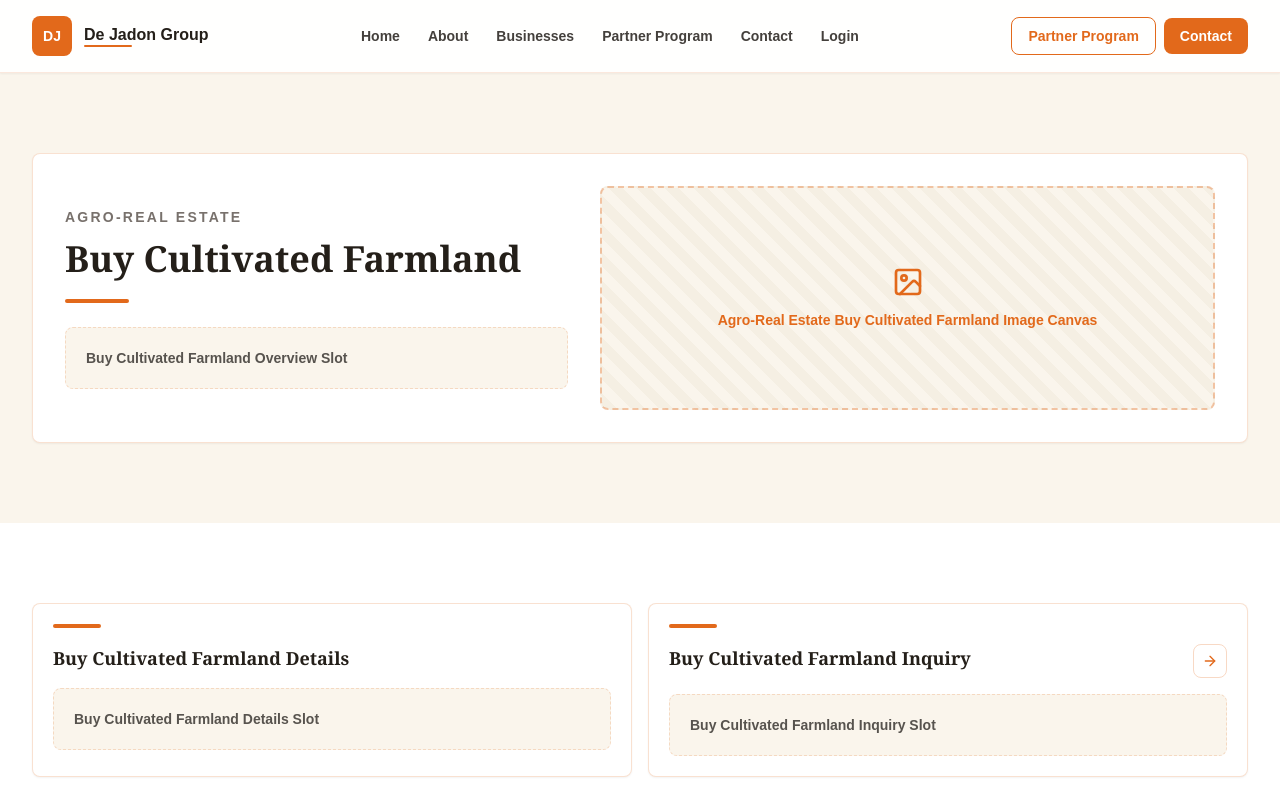
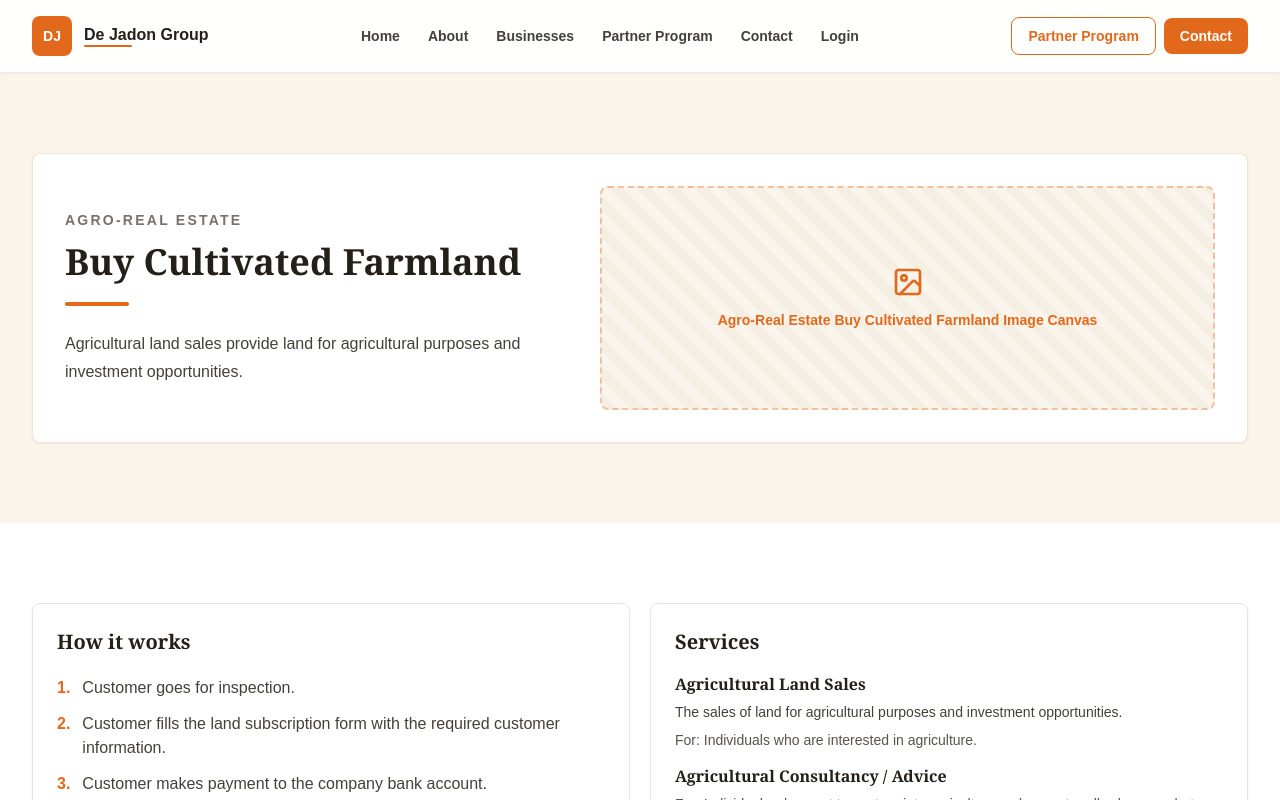
Before and after one commit to Emiloart/Dejadongroup, a Next.js app: page /businesses/agro-real-estate/buy-cultivated-farmland in a window 1280 px wide. Shown: the top 800 px of the page. Built offline with nearby package versions, Linux system fonts and the light colour scheme.

Commit message:
content: add supplied Agro-Real Estate services and FAQs

```diff
--- a/src/app/businesses/agro-real-estate/[section]/page.tsx
+++ b/src/app/businesses/agro-real-estate/[section]/page.tsx
@@ -1,17 +1,12 @@
 import { notFound } from "next/navigation";
-import { ContentSlot } from "@/components/content-slot";
 import { ImageCanvas } from "@/components/image-canvas";
 import { InfoCard } from "@/components/info-card";
 import { PageHero } from "@/components/page-hero";
 import { PageSection } from "@/components/page-section";
 import { SiteLayout } from "@/components/site-layout";
-import { getSectionByPath } from "@/lib/site-data";
+import { agroRealEstateBuyingProcess, agroRealEstateFaqs, agroRealEstateServices, getSectionByPath } from "@/lib/site-data";
 
-type AgroRealEstateSectionPageProps = {
-  params: {
-    section: string;
-  };
-};
+type AgroRealEstateSectionPageProps = { params: { section: string } };
 
 export function generateStaticParams() {
   return [
@@ -24,14 +19,15 @@
 }
 
 export default function AgroRealEstateSectionPage({ params }: AgroRealEstateSectionPageProps) {
-  const path = `/businesses/agro-real-estate/${params.section}`;
+  const path = "/businesses/agro-real-estate/" + params.section;
   const match = getSectionByPath(path);
 
-  if (!match || match.business.slug !== "agro-real-estate") {
-    notFound();
-  }
+  if (!match || match.business.slug !== "agro-real-estate") notFound();
 
   const isGallery = path === "/businesses/agro-real-estate/gallery";
+  const isFaqs = path === "/businesses/agro-real-estate/faqs";
+  const isBuy = path === "/businesses/agro-real-estate/buy-cultivated-farmland";
+  const isManaged = path === "/businesses/agro-real-estate/managed-cultivation";
 
   return (
     <SiteLayout>
@@ -39,25 +35,79 @@
         <PageHero
           title={match.section.name}
           eyebrow="Agro-Real Estate"
-          canvasLabel={`Agro-Real Estate ${match.section.name} Image Canvas`}
+          canvasLabel={"Agro-Real Estate " + match.section.name + " Image Canvas"}
         >
-          <ContentSlot label={`${match.section.name} Overview Slot`} />
+          <p className="max-w-3xl leading-7 text-stone-700">
+            {isBuy
+              ? "Agricultural land sales provide land for agricultural purposes and investment opportunities."
+              : isManaged
+                ? "De Jadon Group manages plantations for customers as part of its agricultural land and development offering."
+                : "Explore De Jadon Group's Agro-Real Estate services and opportunities."}
+          </p>
         </PageHero>
       </PageSection>
-      <PageSection tinted>
-        {isGallery ? (
+
+      {isBuy || isManaged ? (
+        <PageSection tinted>
+          <div className="grid gap-5 lg:grid-cols-[1fr_1fr]">
+            <article className="rounded-card border border-stone-200 bg-white p-6 shadow-sm">
+              <h2 className="text-xl font-semibold text-ink">How it works</h2>
+              <ol className="mt-5 space-y-3 text-stone-700">
+                {agroRealEstateBuyingProcess.map((step, index) => (
+                  <li key={step} className="flex gap-3">
+                    <span className="font-semibold text-orangeAction">{index + 1}.</span>
+                    <span>{step}</span>
+                  </li>
+                ))}
+              </ol>
+            </article>
+            <article className="rounded-card border border-stone-200 bg-white p-6 shadow-sm">
+              <h2 className="text-xl font-semibold text-ink">Services</h2>
+              <div className="mt-4 grid gap-3">
+                {agroRealEstateServices.map((service) => (
+                  <div key={service.name}>
+                    <h3 className="font-semibold text-ink">{service.name}</h3>
+                    {service.description ? <p className="mt-1 text-sm leading-6 text-stone-700">{service.description}</p> : null}
+                    {service.audience ? <p className="mt-1 text-sm leading-6 text-stone-600">For: {service.audience}</p> : null}
+                  </div>
+                ))}
+              </div>
+            </article>
+          </div>
+        </PageSection>
+      ) : null}
+
+      {isFaqs ? (
+        <PageSection tinted>
+          <div className="grid gap-4 lg:grid-cols-2">
+            {agroRealEstateFaqs.map((faq) => (
+              <article key={faq.question} className="rounded-card border border-stone-200 bg-white p-5 shadow-sm">
+                <h2 className="font-semibold text-ink">{faq.question}</h2>
+                <p className="mt-3 leading-6 text-stone-700">{faq.answer}</p>
+              </article>
+            ))}
+          </div>
+        </PageSection>
+      ) : null}
+
+      {isGallery ? (
+        <PageSection tinted>
           <div className="grid gap-4 md:grid-cols-3">
             <ImageCanvas label="Agro-Real Estate Gallery Canvas" compact />
             <ImageCanvas label="Agro-Real Estate Gallery Canvas" compact />
             <ImageCanvas label="Agro-Real Estate Gallery Canvas" compact />
           </div>
-        ) : (
+        </PageSection>
+      ) : null}
+
+      {!isGallery && !isFaqs && !isBuy && !isManaged ? (
+        <PageSection tinted>
           <div className="grid gap-4 md:grid-cols-2">
-            <InfoCard title={`${match.section.name} Details`} slotLabel={`${match.section.name} Details Slot`} />
-            <InfoCard title={`${match.section.name} Inquiry`} slotLabel={`${match.section.name} Inquiry Slot`} href="/contact" />
+            <InfoCard title={match.section.name + " Details"} slotLabel={match.section.name + " Details Slot"} />
+            <InfoCard title={match.section.name + " Inquiry"} slotLabel={match.section.name + " Inquiry Slot"} href="/contact" />
           </div>
-        )}
-      </PageSection>
+        </PageSection>
+      ) : null}
     </SiteLayout>
   );
 }
```
